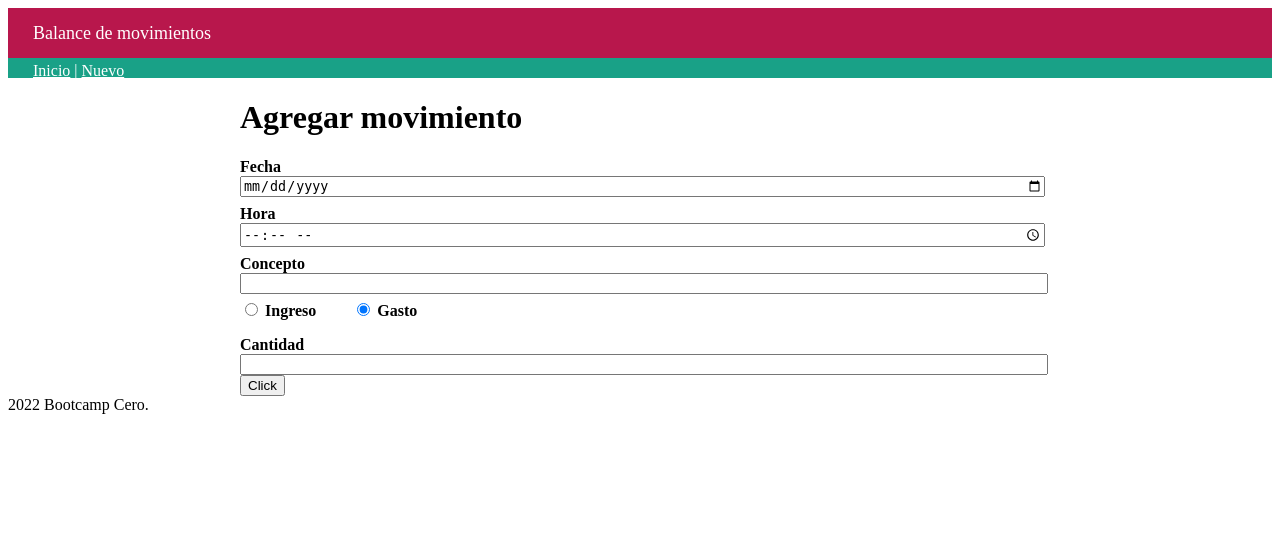
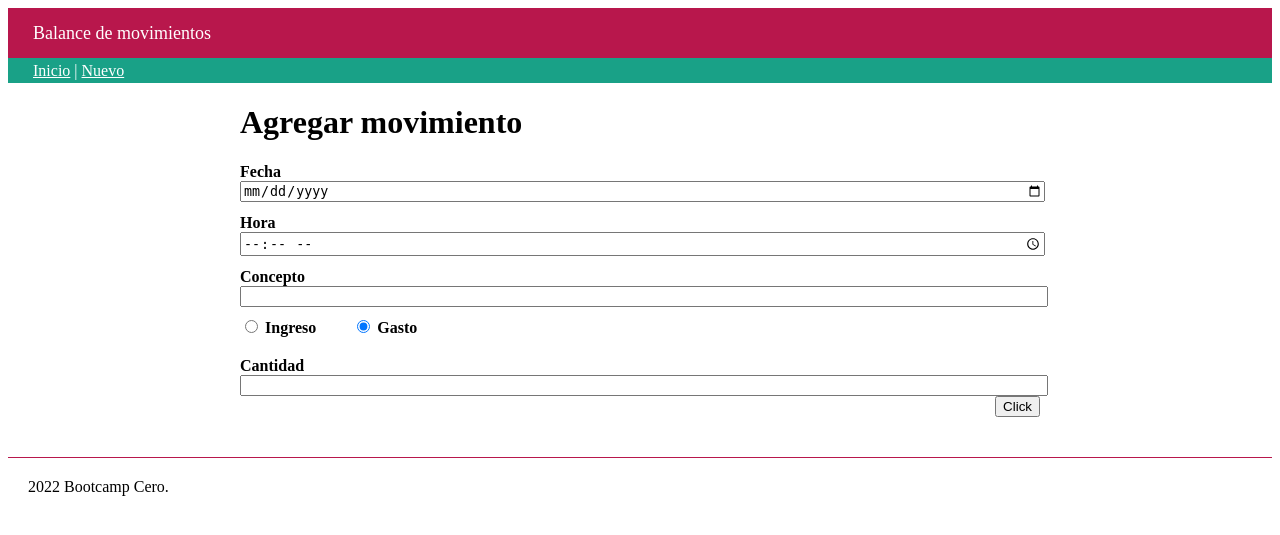
Before and after one commit to Luisda1977/FLASK---SQL, a Flask app: page /nuevo in a window 1280 px wide. Shown: the top 535 px of the page. Run offline with Flask 2, Linux system fonts and the light colour scheme.

Commit message:
Aparencia del formulario

```diff
--- a/balance/forms.py
+++ b/balance/forms.py
@@ -9,4 +9,4 @@
     tipo = RadioField(choices=[("I", "Ingreso"), ("G", "Gasto")])
     cantidad = DecimalField("Cantidad", places=2)
 
-    submit = SubmitField("Guardar")
+    submit = SubmitField("Guardar", render_kw={ "class": "blue-button" })
--- a/balance/static/css/styles.css
+++ b/balance/static/css/styles.css
@@ -7,11 +7,10 @@
     padding-left: 25px;
 }
 
-
 nav {
     background-color: #19a187;
     color: white;
-    height: 20px;
+    height: 25px;
     line-height: 25px;
     padding-left: 25px;
 }
@@ -20,26 +19,31 @@
     color: white;
 }
 
-
 main {
     max-width: 800px;
     margin: auto;
     padding: 0 20px;
 }
 
-
 table.paper {
     width: 100%;
 }
-
 
 .titulo-tabla {
     border-bottom: #19a187 1px solid;
     text-align: left;
 }
 
-.numero {
+.numero,
+.acciones {
     text-align: right;
+}
+
+.mini-boton {
+    border: solid 1px darkgray;
+    background-color: lightgray;
+    border-radius: 3px;
+    padding: 0 2px;
 }
 
 table.paper .error {
@@ -48,34 +52,34 @@
     color: #990000;
 }
 
-.pie_de_pagina {
+.pie-de-pagina {
     margin-top: 40px;
     padding: 20px;
     border-top: solid 1px #b8174c;
 }
 
 .lista-vacia {
-   text-align: center;
-   padding: 20px;
-   color: #666666;
+    text-align: center;
+    padding: 20px;
+    color: #666666;
 }
 
 /* Estilos del formulario */
-
-.campo-formulario label{
+.campo-formulario label {
     display: block;
     font-size: 1rem;
     font-weight: bold;
     padding: 0;
-    margin-top: .5rem;
+    margin-top: .75rem;
 }
 
-.campo-formulario .radio-label{
+.campo-formulario .radio-label,
+.campo-formulario>input[type="radio"]~label {
     display: inline-block;
     margin-right: 2rem;
     margin-bottom: .5rem;
 }
 
-.campo-formulario input:not([type=radio]) {
+.campo-formulario input:not([type="radio"]) {
     width: 100%;
 }
```
